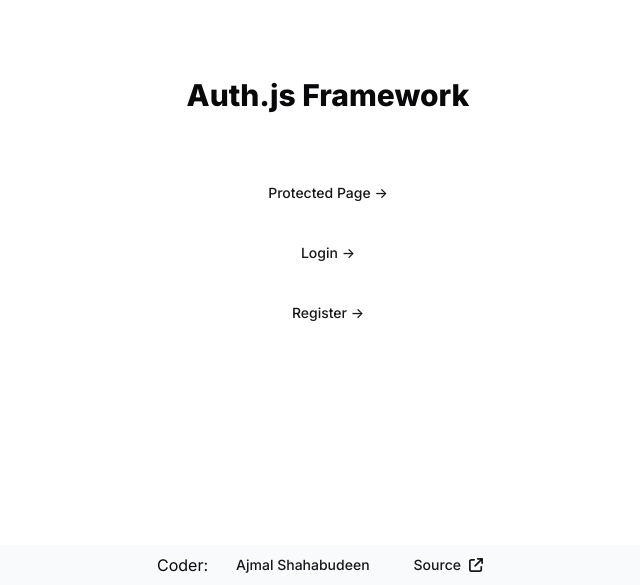
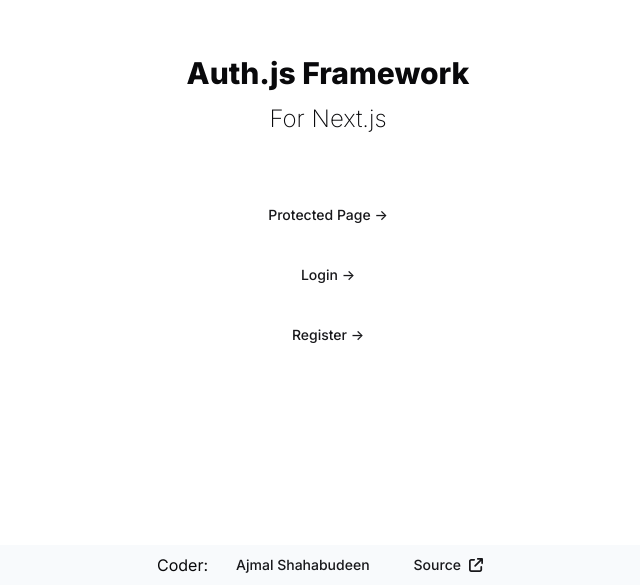
Before and after one commit to ajmalshahabudeen/auth_v5_ref, a Next.js app: page / in a window 1280 px wide. Shown: the part 215-800 px from the top of the page, without its empty margins (312-952 px from the left). Built offline with nearby package versions, Linux system fonts and the light colour scheme.

Commit message:
for nextjs

```diff
--- a/app/page.tsx
+++ b/app/page.tsx
@@ -5,8 +5,9 @@
 const Home = () => {
   return (
     <div className="flex flex-col items-center min-h-screen justify-center gap-5 p-10">
-      <div className="text-center my-10">
+      <div className="text-center my-10 gap-3 flex flex-col">
         <p className="text-3xl font-extrabold">Auth.js Framework</p>
+        <p className="text-2xl font-extralight">For Next.js</p>
       </div>
       <Button asChild variant={"link"}>
         <Link href={"/login"}>Protected Page -&gt;</Link>
```
